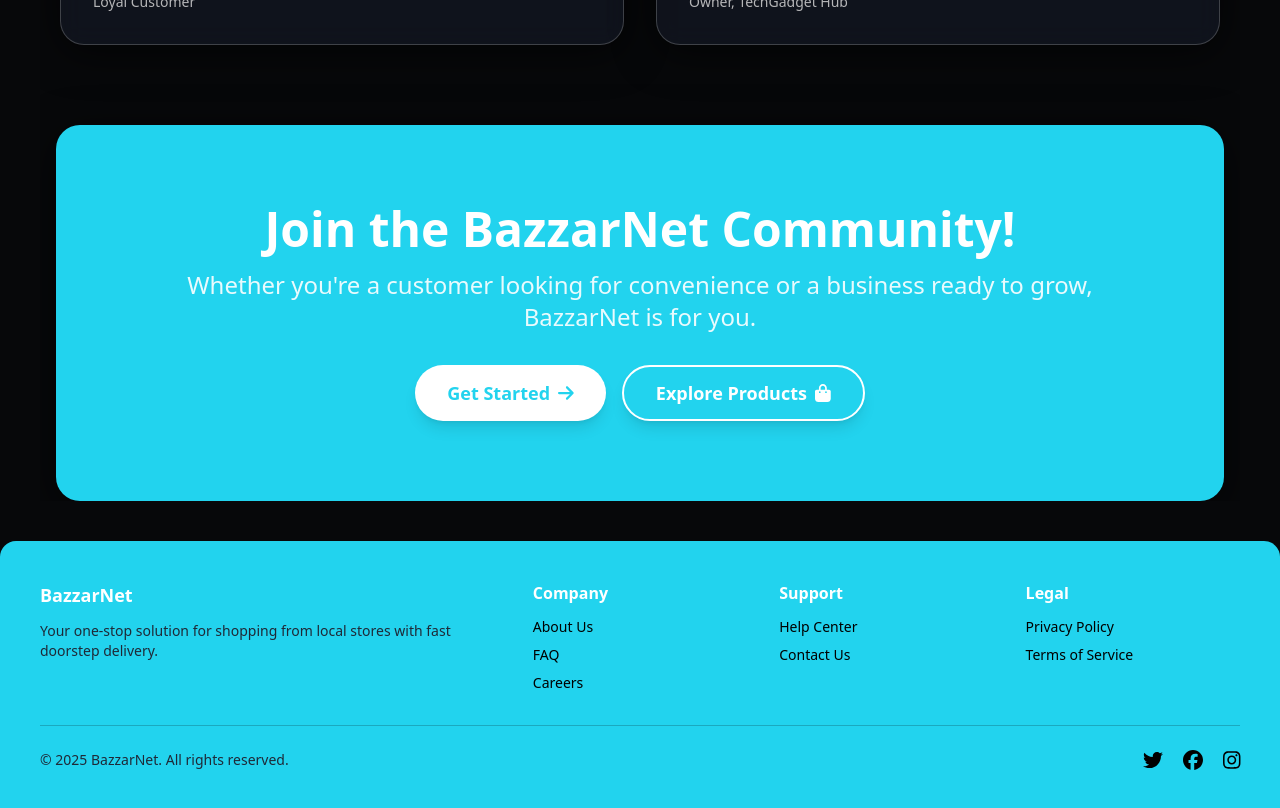
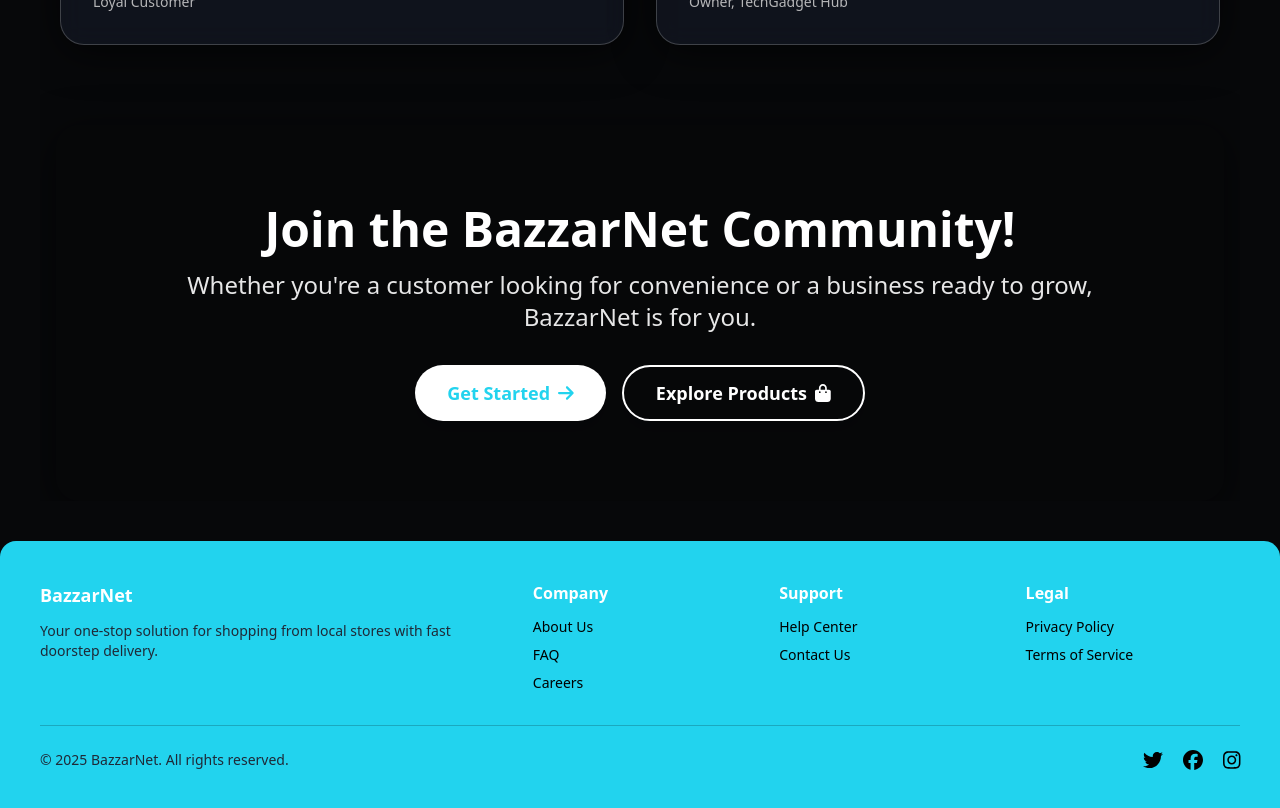
Before and after one commit to codecay7/BazzarNet-DIST, a React (Vite) app: page / in a window 1280 px wide. Shown: the part 2300-3108 px from the top of the page. Built offline with nearby package versions, Linux system fonts and the light colour scheme; no server answers.

Commit message:
[dyad] Changed the background of the "Join the BazzarNet Community!" section to light black. - wrote 1 file(s)

```diff
--- a/src/pages/LandingPage.jsx
+++ b/src/pages/LandingPage.jsx
@@ -268,7 +268,7 @@ const LandingPage = () => {
 
           {/* Call to Action Section */}
           <motion.div
-            className="bg-[var(--accent)] text-white rounded-3xl p-20 text-center mx-4 shadow-[0_8px_40px_var(--shadow)] relative z-10"
+            className="bg-black/10 text-white rounded-3xl p-20 text-center mx-4 shadow-[0_8px_40px_var(--shadow)] relative z-10"
             variants={cardVariants}
             whileInView="visible"
             initial="hidden"
```
